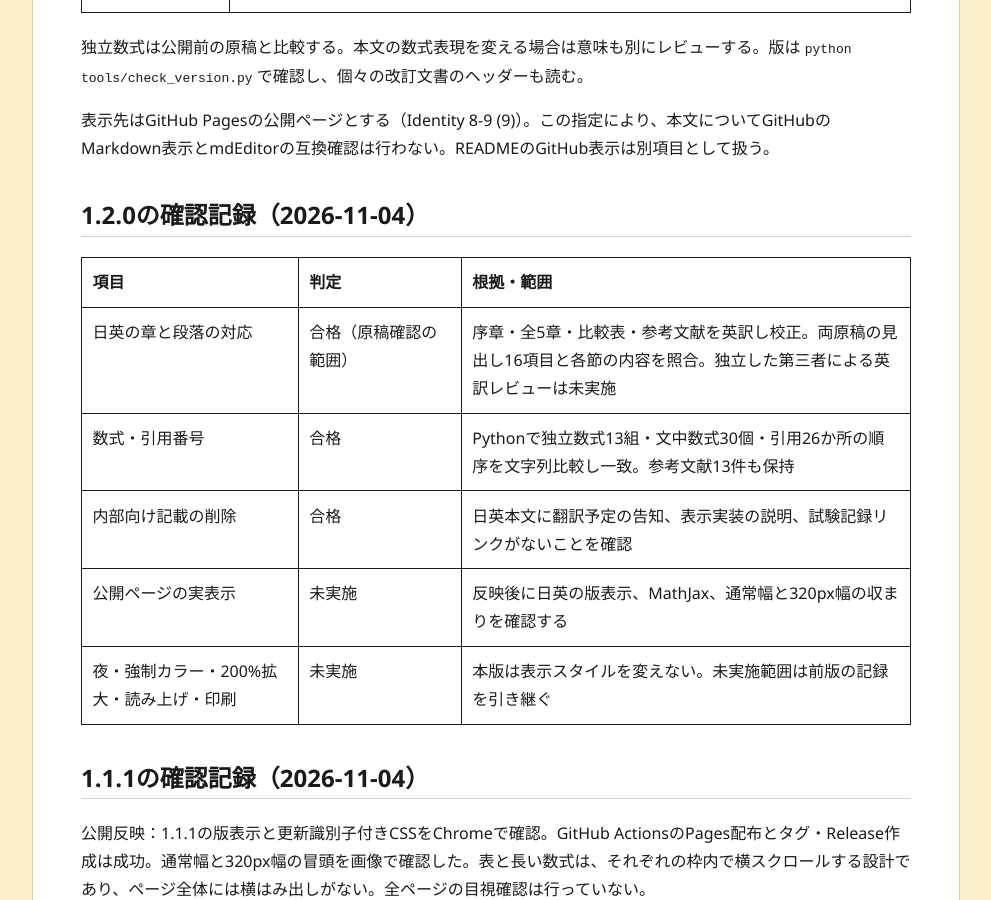
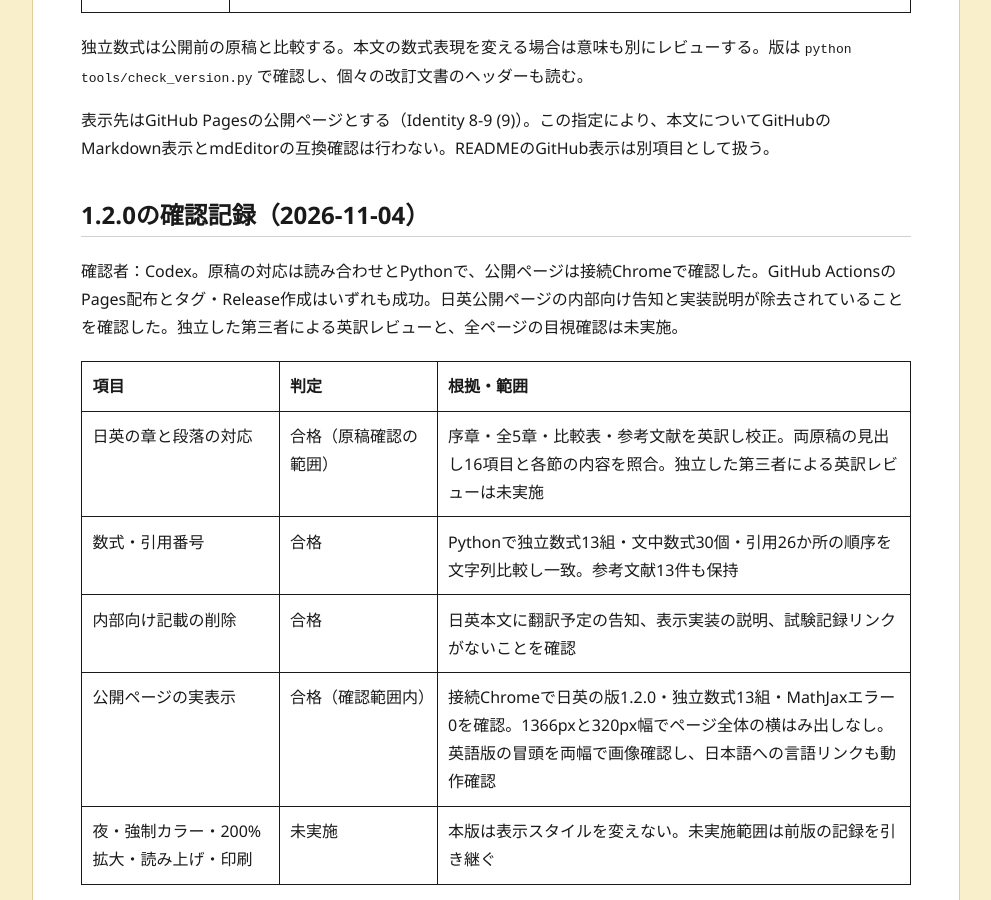
Before and after one commit to 5garashi/zeroPhase, a Jekyll site: the page built from TESTING.md, in a window 1280 px wide and 900 px high, scrolled down 776 px. Shown: the whole window, without its empty margins (144-1135 px from the left). Built offline with Jekyll 4.4.1, drawn with Linux system fonts in a browser that asks for light colours; our own code applies the rules of GitHub Pages for plain Markdown files.

Commit message:
日英1.2.0の翻訳照合と公開ページの確認結果を記録する

```diff
--- a/TESTING.md
+++ b/TESTING.md
@@ -28,12 +28,14 @@
 
 ## 1.2.0の確認記録（2026-11-04）
 
+確認者：Codex。原稿の対応は読み合わせとPythonで、公開ページは接続Chromeで確認した。GitHub ActionsのPages配布とタグ・Release作成はいずれも成功。日英公開ページの内部向け告知と実装説明が除去されていることを確認した。独立した第三者による英訳レビューと、全ページの目視確認は未実施。
+
 | 項目 | 判定 | 根拠・範囲 |
 |---|---|---|
 | 日英の章と段落の対応 | 合格（原稿確認の範囲） | 序章・全5章・比較表・参考文献を英訳し校正。両原稿の見出し16項目と各節の内容を照合。独立した第三者による英訳レビューは未実施 |
 | 数式・引用番号 | 合格 | Pythonで独立数式13組・文中数式30個・引用26か所の順序を文字列比較し一致。参考文献13件も保持 |
 | 内部向け記載の削除 | 合格 | 日英本文に翻訳予定の告知、表示実装の説明、試験記録リンクがないことを確認 |
-| 公開ページの実表示 | 未実施 | 反映後に日英の版表示、MathJax、通常幅と320px幅の収まりを確認する |
+| 公開ページの実表示 | 合格（確認範囲内） | 接続Chromeで日英の版1.2.0・独立数式13組・MathJaxエラー0を確認。1366pxと320px幅でページ全体の横はみ出しなし。英語版の冒頭を両幅で画像確認し、日本語への言語リンクも動作確認 |
 | 夜・強制カラー・200%拡大・読み上げ・印刷 | 未実施 | 本版は表示スタイルを変えない。未実施範囲は前版の記録を引き継ぐ |
 
 ## 1.1.1の確認記録（2026-11-04）
```
